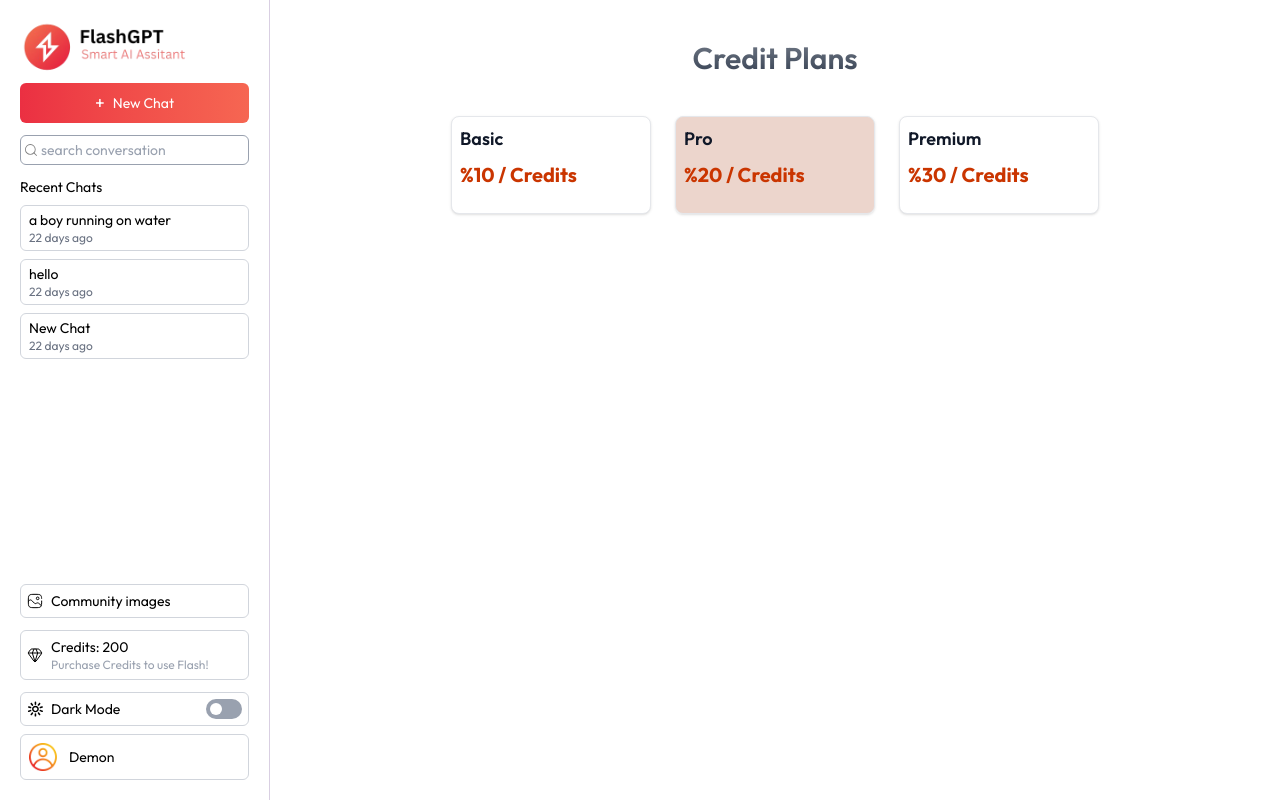
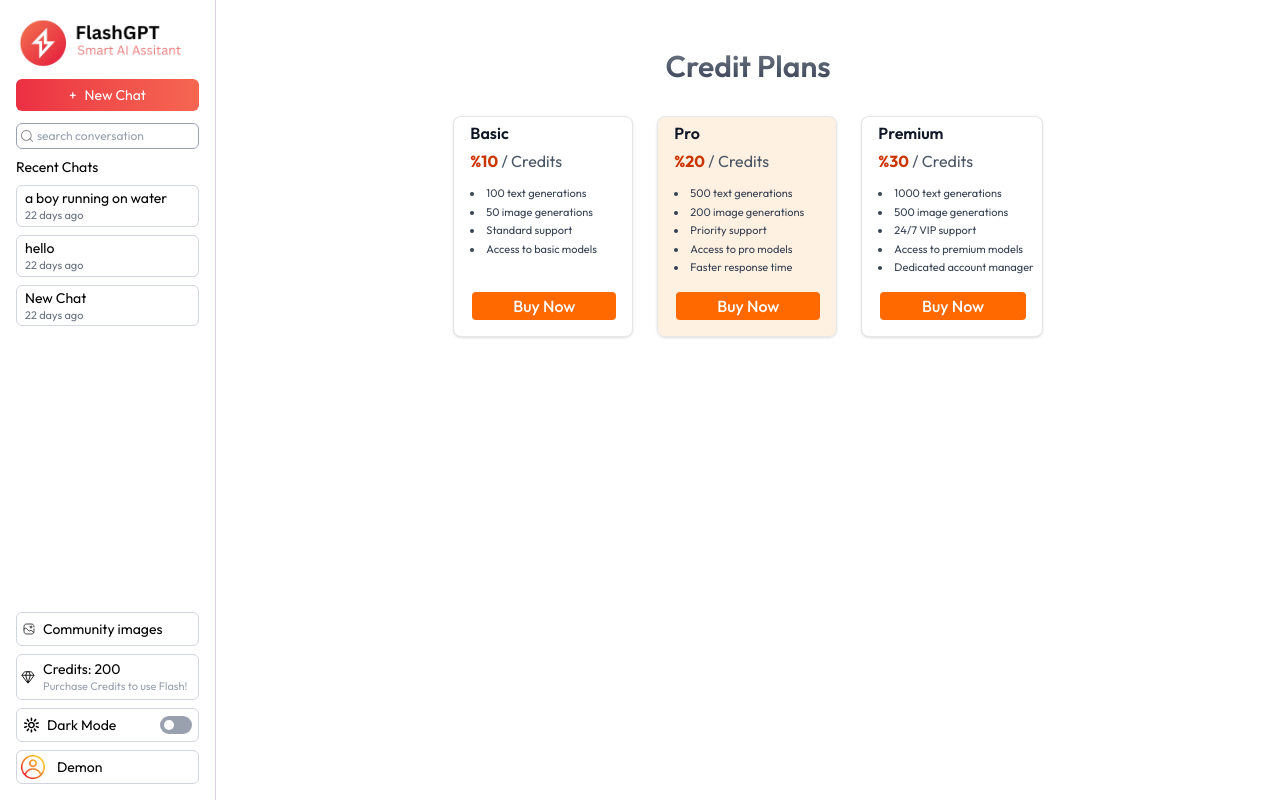
Before and after one commit to nutileety/flash-GPT, a React (Vite) app in the folder client/: page /credits in a window 1280 px wide. Built offline with nearby package versions, Linux system fonts and the light colour scheme.

Commit message:
The credits page is completed

```diff
--- a/client/src/components/Sidebar.jsx
+++ b/client/src/components/Sidebar.jsx
@@ -10,7 +10,7 @@ const Sidebar = ({isMenuOpen, setIsMenuOpen}) => {
   const [ search, setSearch ] = useState('');
 
   return (
-    <div className={`flex flex-col h-screen min-w-64 p-5 not-dark:bg-white
+    <div className={`flex flex-col h-screen max-w-54 p-4 not-dark:bg-white
       dark:bg-gradient-to-b from-[#242124] to-[#000000] border-r
       border-[#80609f]/30 backdrop-blur-3xl transition-all duration-500
       max-md:absolute left-0 z-1 ${!isMenuOpen && 'max-md:-translate-x-full'}`}>
@@ -22,7 +22,7 @@ const Sidebar = ({isMenuOpen, setIsMenuOpen}) => {
       {/* new chat */}
       <button className='flex justify-center items-center w-full py-1.5 mt-2 text-white
         bg-gradient-to-r from-[#EB2F42] to-[#F66652] text-sm rounded-md cursor-pointer'>
-        <span className='mr-2 text-lg'>+</span> New Chat
+        <span className='mr-2 text-md'>+</span> New Chat
         </button>
 
       {/* search conversation */}
@@ -30,12 +30,12 @@ const Sidebar = ({isMenuOpen, setIsMenuOpen}) => {
         dark:text-white/20 '>
         <img src={assets.search_icon} className='w-3 opacity-50 mot-dark:invert' alt=""/>
         <input onChange={(e) => {setSearch(e.target.value)}} value={search} type='text'
-          placeholder='search conversation' className='text-sm
+          placeholder='search conversation' className='text-xs
           placeholder:text-gray-400 outline-none'/>
       </div>
 
       {/* Recent chats */}
-      {chats.length > 0 && <p className='mt-3 text-sm'> Recent Chats </p>}
+      {chats.length > 0 && <p className='mt-2 text-sm'> Recent Chats </p>}
       <div className='flex-1 overflow-y-scroll mt-2 text-sm space-y-2'>
         {chats.filter((chat) => chat.messages[0] ?
         chat.messages[0]?.content.toLowerCase().includes(search.toLowerCase()) :
@@ -45,7 +45,7 @@ const Sidebar = ({isMenuOpen, setIsMenuOpen}) => {
             setSelectedChat(chat);
             setIsMenuOpen(false)}}
             key={chat._id}
-            className=' flex justify-between group p-1 px-2
+            className=' flex justify-between group p-0.5 px-2
             border border-gray-300 dark:border-[#80609f]/10 dark:bg-[#5c251e]/10
             rounded-md cursor-pointer text-sm'>
             <div>
@@ -53,11 +53,11 @@ const Sidebar = ({isMenuOpen, setIsMenuOpen}) => {
                 {chat.messages.length > 0 ?
                 chat.messages[0].content.slice(0, 32) : chat.name}
               </p>
-              <p className='text-xs text-gray-500 dark:text-[#b1a6c0]'>
+              <p className='text-[11px] text-gray-500 dark:text-[#b1a6c0]'>
                 {moment(chat.updatedAt).fromNow()}
               </p>
             </div>
-            <img src={assets.bin_icon} className='hidden group-hover:block w-4
+            <img src={assets.bin_icon} className='hidden group-hover:block w-3.5
             cursor-pointer not-dark:invert' alt='' />
           </div>
           ))
@@ -69,7 +69,7 @@ const Sidebar = ({isMenuOpen, setIsMenuOpen}) => {
       <div onClick={() => {navigate('/community'); setIsMenuOpen(false);}} className='flex items-center
        gap-2 p-1.5 mt-3 text-sm border border-gray-300 dark:border-gray-500
        cursor-pointer  rounded-md'>
-        <img src={assets.gallery_icon} className='w-4 not-dark:invert' alt=''/>
+        <img src={assets.gallery_icon} className='w-3 not-dark:invert' alt=''/>
         <div className='flex col text-small'>
           <p>Community images</p>
         </div>
@@ -77,17 +77,17 @@ const Sidebar = ({isMenuOpen, setIsMenuOpen}) => {
 
       {/* credits */}
       <div onClick={() => {navigate('/credits'); setIsMenuOpen(false);}} className='flex items-center
-        gap-2 p-1.5 mt-3 text-sm border border-gray-300 dark:border-gray-500
+        gap-2 p-1 mt-2 text-sm border border-gray-300 dark:border-gray-500
         cursor-pointer rounded-md hover:scale-103 transition-all'>
-        <img src={assets.diamond_icon} className='w-4 dark:invert' alt=''/>
+        <img src={assets.diamond_icon} className='max-w-3.5 dark:invert' alt=''/>
         <div className='text-sm'>
           <p>Credits: {user?.credits} </p>
-          <p className='text-xs text-gray-400'> Purchase Credits to use Flash!</p>
+          <p className='text-[11px] text-gray-400'> Purchase Credits to use Flash!</p>
         </div>
       </div>
 
       {/* Darkmode */}
-      <div className='flex items-center justify-between gap-2 p-1.5 mt-3 text-sm border
+      <div className='flex items-center justify-between gap-2 p-1.5 mt-2 text-sm border
        border-gray-300 dark:border-gray-500 cursor-pointer rounded-md'>
         <div className='flex gap-2 text-sm items-center'>
           <img src={assets.theme_icon} className='w-4 not-dark:invert' alt=''/>
@@ -96,19 +96,19 @@ const Sidebar = ({isMenuOpen, setIsMenuOpen}) => {
         <label className='relative inline-flex cursor-pointer'>
           <input onChange={() => setTheme(theme === 'dark' ? 'light' : 'dark')}
           className='sr-only peer' type='checkbox' checked={theme === 'dark'}/>
-          <div className='w-9 h-5 bg-gray-400 rounded-xl peer-checked:bg-orange-700
+          <div className='w-8 h-4.5 bg-gray-400 rounded-xl peer-checked:bg-orange-700
             transition-all'>
           </div>
-          <span className='absolute left-1 top-1 w-3 h-3 bg-white rounded-full
+          <span className='absolute left-1 dark:left-0.5 top-1 w-2.5 h-2.5  bg-white rounded-full
             transition-transform peer-checked:translate-x-4'>
           </span>
         </label>
       </div>
 
       {/* user Account */}
-      <div  className='flex group items-center gap-3 p-2 mt-2 text-sm border
+      <div  className='flex group items-center gap-3 p-1 mt-2 text-sm border
       border-gray-300 dark:border-gray-500 cursor-pointer rounded-md'>
-        <img src={assets.user_icon} className='w-7' alt=''/>
+        <img src={assets.user_icon} className='w-6' alt=''/>
         <p className='flex-1 text-sm dark:text-primary truncate'>{user ? user.name : 'Login with user'}</p>
         {user && <img
                   src={assets.logout_icon}
--- a/client/src/pages/Community.jsx
+++ b/client/src/pages/Community.jsx
@@ -21,7 +21,7 @@ const Community = () => {
     <div className='p-8 pl-20 w-full h-full mx-auto xl:px-12 2xl:px-20
     overflow-y-scroll'>
       <h2 className='text-xl font-semibold mb-5 text-gray-600
-      dark:text-primary-200'> Commmunity Images</h2>
+      dark:text-primary'> Commmunity Images</h2>
       {images.length > 0 ? (
         <div className='flex flex-wrap -mx-2 max-sm:justify-center gap-5'>
           {images.map((item, index) => (
@@ -32,7 +32,7 @@ const Community = () => {
               <img src={item.imageUrl} alt='' className='w-fit h-50 md:h-40
               2xl:h-62 object-cover group-hover:scale-105 transition-transform
               duration-300 ease-in-out jst '/>
-              <p className='absolute bottom-0 right-0 text-xs bg-black/50
+              <p className='absolute bottom-0 right-0 text-[11px] bg-black/50
               backdrop-blur text-white px-4 py-1 rounded-tl-lg opacity-0
               group-hover:opacity-100 transition duration-300'> Created by {item.userName}</p>
             </a>
--- a/client/src/pages/Credits.jsx
+++ b/client/src/pages/Credits.jsx
@@ -18,25 +18,40 @@ const Credits = () => {
   if(loading) return <Loading />
 
   return (
-    <div className='max-w-7xl h-screen overflow-y-scroll mx-auto px-4 sm:px-6
-    lg:px-8 py-10'>
-      <h2 className='text-3xl font-semibold text-center mb-10 xl:mask-t-to-30
+    <div className='max-w-6xl h-screen overflow-y-scroll mx-auto px-4 sm:px-6
+    lg:px-4 py-12'>
+      <h2 className='text-3xl font-semibold text-center mb-8 xl:mask-t-to-30
       text-gray-700 dark:text-white'>Credit Plans</h2>
 
-      <div className='flex flex-wrap justify-center gap-6'>
+      <div className='flex flex-wrap justify-center item-center gap-6'>
         {plans.map((plan) => (
           <div key={plan._id} className={`border border-gray-200
           dark:border-orange-900 rounded-lg shadow hover:shadow-lg
-          transition-shadow p-2 min-w-[200px] flex flex-col ${plan._id === "pro" ?
-          "bg-orange-800/20 dark:bg-orange-700/10" : "bg-white dark:bg-transparent"}`}>
+          transition-shadow pt-1 pl-4 min-w-[180px] flex flex-col ${plan._id === "pro" ?
+          "bg-orange-300/20 dark:bg-orange-700/10" : "bg-white dark:bg-transparent"}`}>
             <div className='flex-1'>
-              <h3 className='text-lg font-semibold text-gray-900 dark:text-white
-              mb-2'>{plan.name}</h3>
-              <p className='text-xl font-bold text-orange-700 dark:text-orange-300
-              mb-4'>%{plan.price}
-                <span>{' '}/{plan.Credits}  Credits</span>
+              <h3 className='text-md font-semibold text-gray-900 dark:text-white
+              mb-1'>{plan.name}</h3>
+              <p className='text-md font-bold text-orange-700 dark:text-orange-300
+              mb-3'>%{plan.price}
+                <span className='text-base font-normal text-gray-600
+                dark:text-orange-300'>{' '}/{plan.Credits}  Credits</span>
               </p>
+
+              <ul className='list-disc list-inside text-[11px] text-gray-700 pr-2
+              dark:text-orange-200 space-y-0.5'>
+                {plan.features.map((feature, index) => (
+                  <li key={index}>
+                    {feature}
+                  </li>
+                ))}
+              </ul>
             </div>
+            <button className='m-4 ml-0.5 bg-orange-500 hover:bg-orange-600
+             active:bg-orange-800 dark:bg-orange-700/70
+            text-white font-medium p-0.5 rounded transition-colors cursor-pointer'>
+              Buy Now
+            </button>
           </div>
         ))}
       </div>
```
